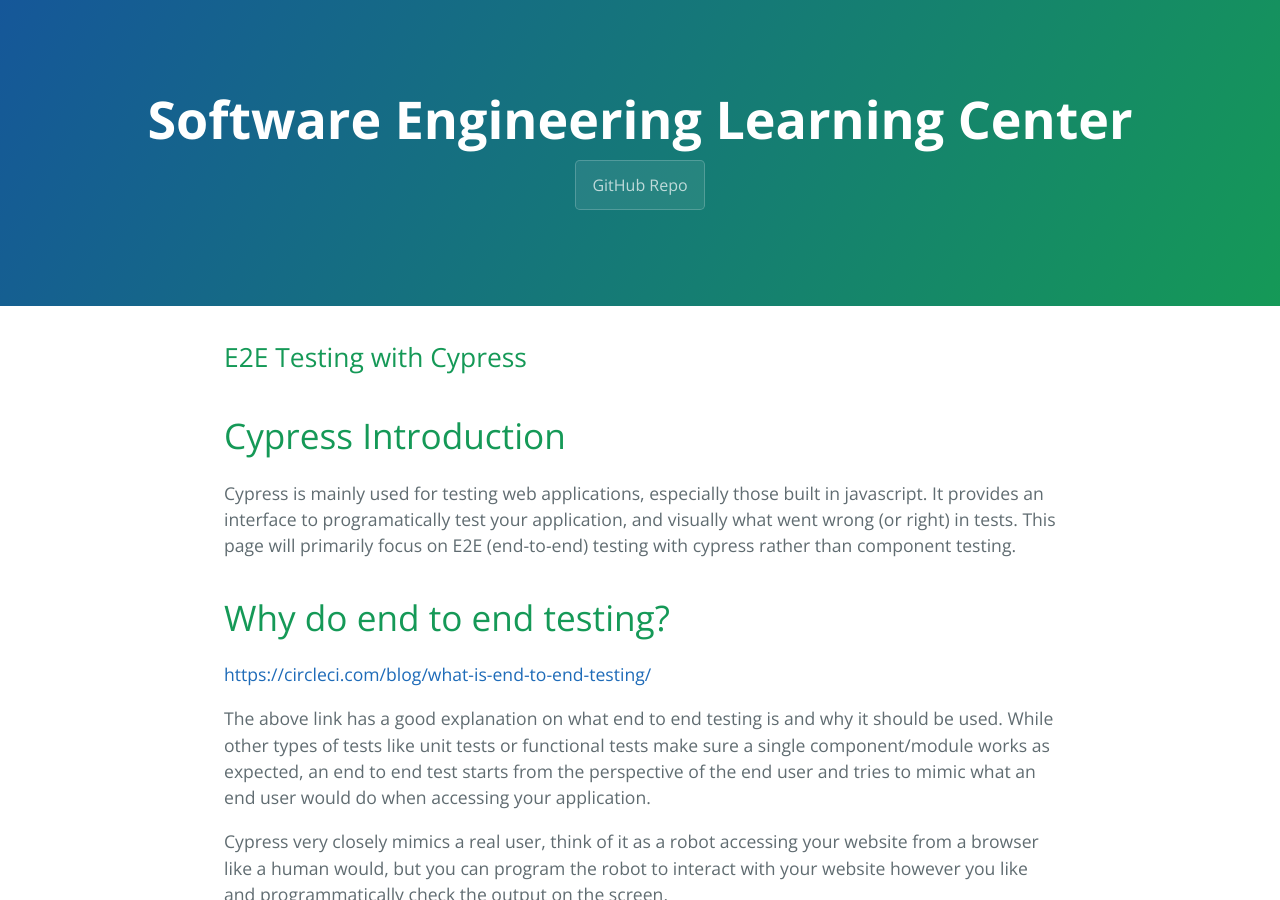
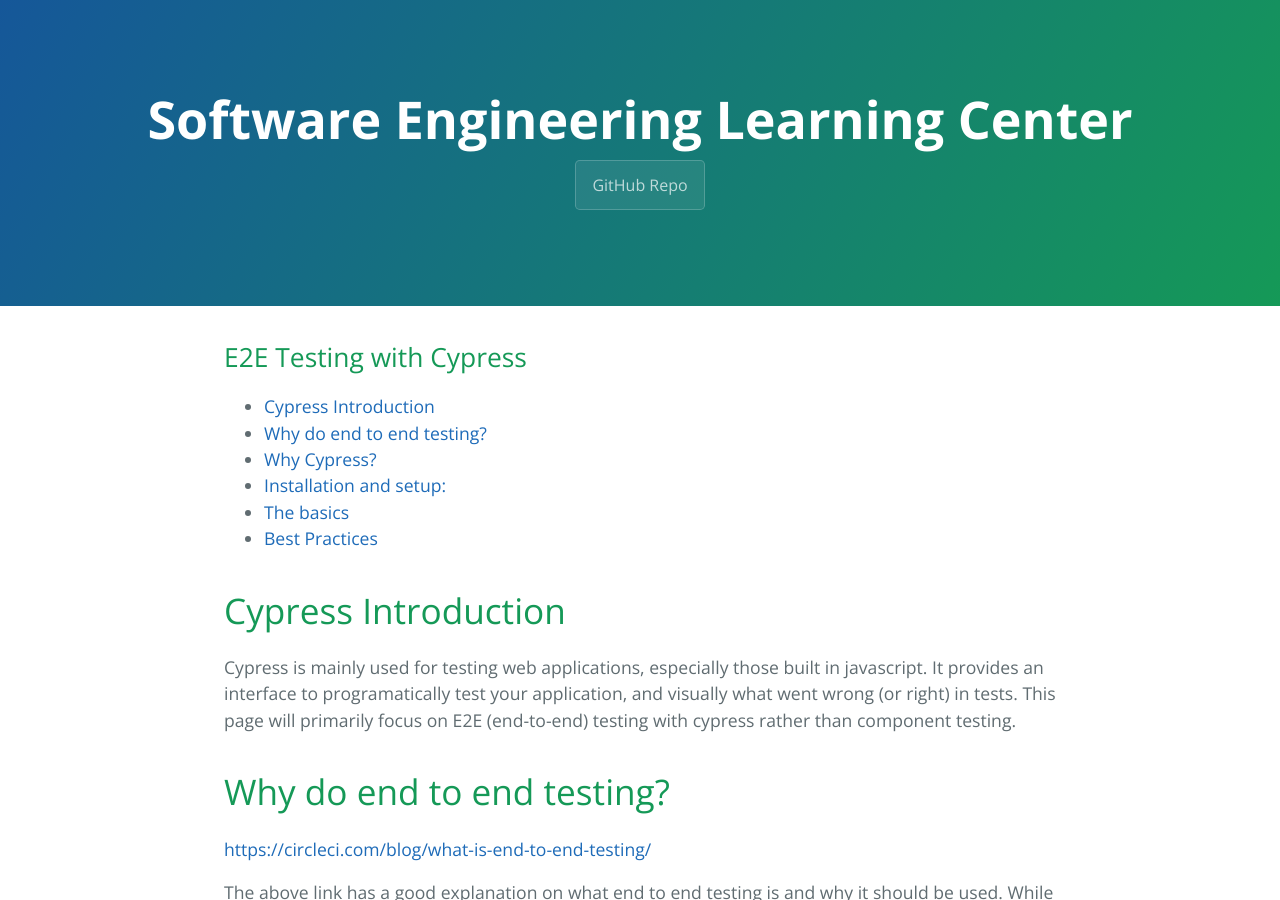
Before and after one commit to learning-software-engineering/learning-software-engineering.github.io, a Jekyll site: the page built from Topics/Tech_Stacks/Cypress.md, in a window 1280 px wide and 900 px high. Built offline with Jekyll 4.4.1, drawn with Linux system fonts in a browser that asks for light colours; our own code applies the rules of GitHub Pages for plain Markdown files.

Commit message:
Add table of contents

```diff
--- a/Topics/Tech_Stacks/Cypress.md
+++ b/Topics/Tech_Stacks/Cypress.md
@@ -1,4 +1,11 @@
 ## E2E Testing with Cypress
+
+- [Cypress Introduction](#cypress-introduction)
+- [Why do end to end testing?](#why-do-end-to-end-testing-)
+- [Why Cypress?](#why-cypress-)
+- [Installation and setup:](#installation-and-setup-)
+- [The basics](#the-basics)
+- [Best Practices](#best-practices)
 
 # Cypress Introduction
 
```
